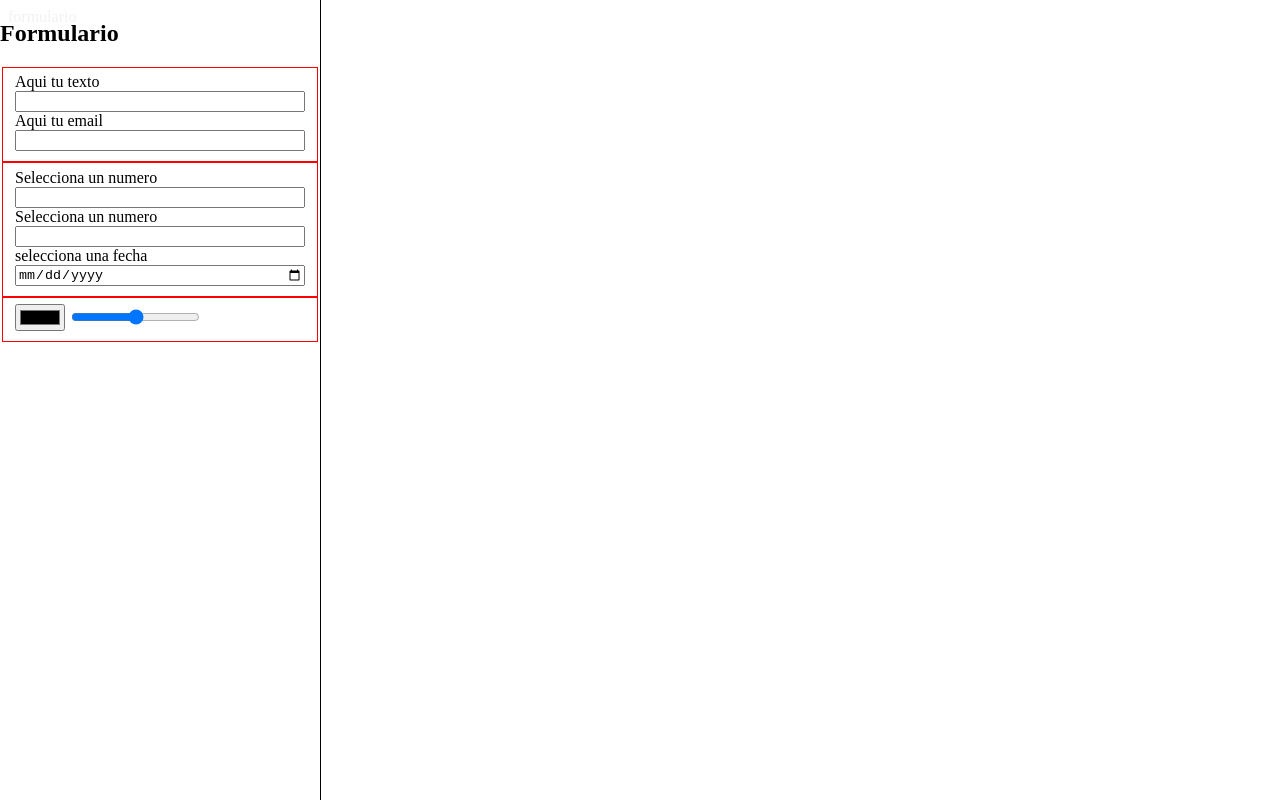
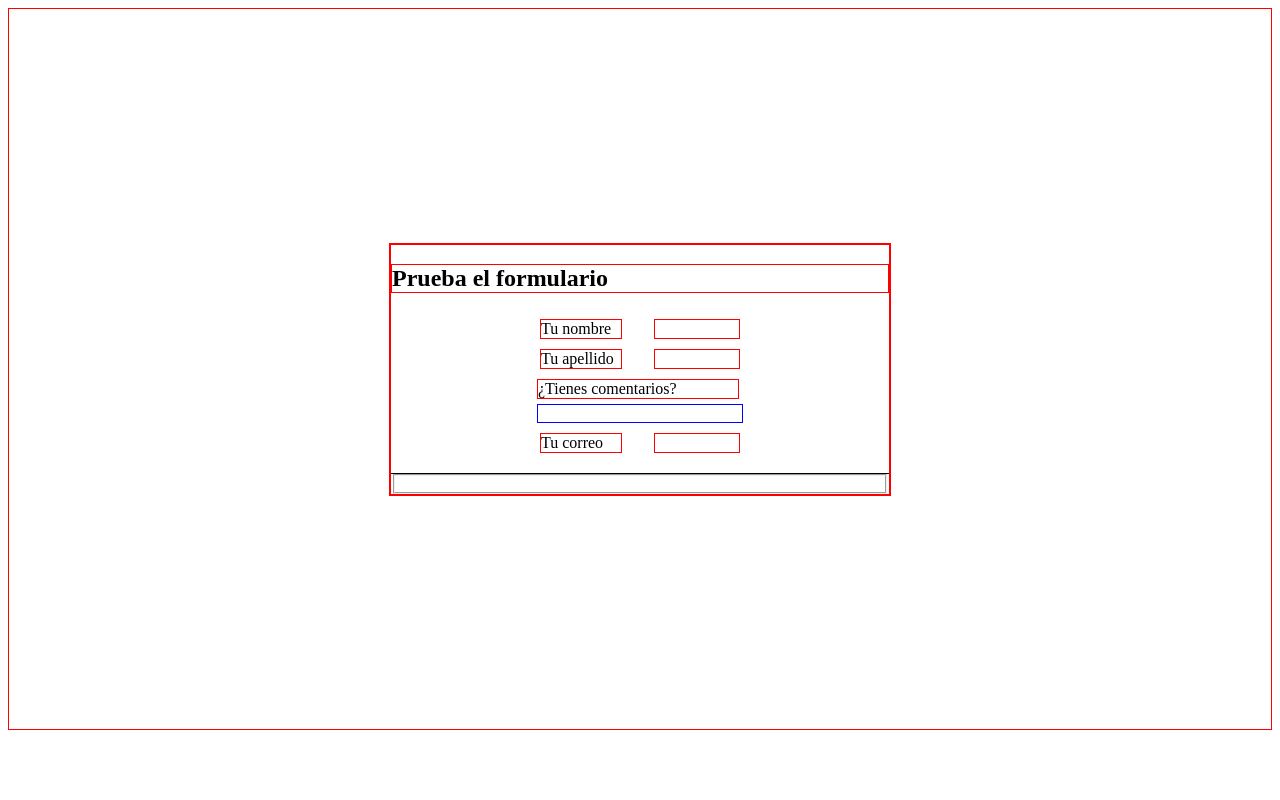
Before and after one commit to SebastianHerreraPC/wbst-12-forms, a plain HTML site: page index.html in a window 1280 px wide. Drawn offline with Linux system fonts and the light colour scheme.

Commit message:
nuevoform

```diff
--- a/index.html
+++ b/index.html
@@ -10,39 +10,48 @@
     <div class="page">
       <header class="header"></header>
       <main class="main">
-        formulario
-        <div class="form">
-          <form class="form__admin">
-            <div class="form__container">
-              <h2 class="form__heading">Formulario</h2>
-              <fieldset
-                class="form__input-container form__input-container_ctrl_texts"
-              >
-                <label for="textos"> Aqui tu texto </label>
-
-                <input type="text" id="textos" />
-                <label for="email">Aqui tu email</label>
-                <input type="email" id="email" />
-              </fieldset>
-              <fieldset
-                class="form__input-container form__input-container_numbers"
-              >
-                <label for="numero1">Selecciona un numero </label>
-                <input type="number" min="10" max="20" id="numero1" />
-                <label for="numero2">Selecciona un numero </label>
-                <input type="number" min="30" max="40" id="numero2" />
-                <label for="fecha">selecciona una fecha </label>
-                <input type="date" id="fecha" />
-              </fieldset>
-              <fieldset
-                class="form__input-container form__input-container_ctrl_additional"
-              >
-                <input type="color" />
-                <input type="range" />
-              </fieldset>
-            </div>
-          </form>
-        </div>
+        <form class="formulario_container">
+          <div class="form__content">
+            <h2 class="form__title">Prueba el formulario</h2>
+            <fieldset class="form__structure form__one">
+              <div class="input__container">
+                <label for="nombre" class="form__label">Tu nombre</label>
+                <input
+                  type="text"
+                  name="Tu_nombre"
+                  id="nombre"
+                  class="input__texts"
+                />
+              </div>
+              <div class="input__container">
+                <label for="apellido" class="form__label">Tu apellido</label>
+                <input
+                  type="text"
+                  name="apellido"
+                  id="apellido"
+                  class="input__texts"
+                />
+              </div>
+              <div class="input__container input__container_large-texts">
+                <label
+                  for="comentario"
+                  class="form__label form__label_large-texts"
+                  >¿Tienes comentarios?</label
+                >
+                <input
+                  type="text"
+                  class="input__texts input__texts_large-txt"
+                />
+              </div>
+              <div class="input__container">
+                <label for="correo" class="form__label">Tu correo</label>
+                <input type="email" class="input__texts" />
+              </div>
+            </fieldset>
+            <div class="form__line"></div>
+            <fieldset class="form"></fieldset>
+          </div>
+        </form>
       </main>
       <footer class="footer"></footer>
     </div>
--- a/pages/index.css
+++ b/pages/index.css
@@ -1,22 +1,76 @@
-.form {
-  width: 320px;
-  height: 100vh;
-  background: rgba(255, 255, 255, 0.95);
-  border-right: 1px solid #000;
-  position: fixed;
-  top: 0;
-  left: 0;
+.page {
+  margin: auto;
+  min-height: 1400px;
 }
-.form__input-container {
-  max-width: 100%;
+.main {
+  display: flex;
+  border: solid red 1px;
+  display: flex;
+  justify-content: center;
+  align-items: center;
+  min-height: 720px;
+}
+
+.formulario_container {
   border: 1px solid red;
+  min-width: 500px;
+}
+.form__structure {
+  display: flex;
+  justify-content: center;
+  margin: auto;
+  flex-direction: column;
+  /* border: 1px solid red; */
+  border: 0;
+}
+.input__container {
+  display: flex;
+  justify-content: space-between;
+  flex-direction: row;
+  margin: auto auto 10px;
+  min-width: 200px;
+  max-width: 300px;
+}
+.form__content {
+  border: 1px solid red;
+}
+
+.form__label {
+  min-width: 80px;
+  max-width: 80px;
+  overflow: hidden;
+
+  border: 1px solid red;
+}
+.input__container_large-texts {
   flex-direction: column;
 }
-.form__input-container_ctrl_texts {
+
+.form__label_large-texts {
+  min-width: none;
+  max-width: 200px;
+}
+
+.input__texts {
+  display: flex;
   overflow: hidden;
-  max-width: 100%;
-  display: flex;
+  min-width: 80px;
+  max-width: 80px;
+  max-height: 20px;
+  margin-left: 10px;
+  border: 1px solid red;
 }
-.form__input-container_numbers {
-  display: flex;
+.input__container .input__texts.input__texts_large-txt {
+  margin-left: 0;
+  min-width: 200px;
+  max-width: 200px;
+  border: 1px solid blue;
+  margin-top: 5px;
 }
+.form__title {
+  border: 1px solid red;
+}
+.form__line {
+  height: 1px;
+  background-color: black;
+}
```
